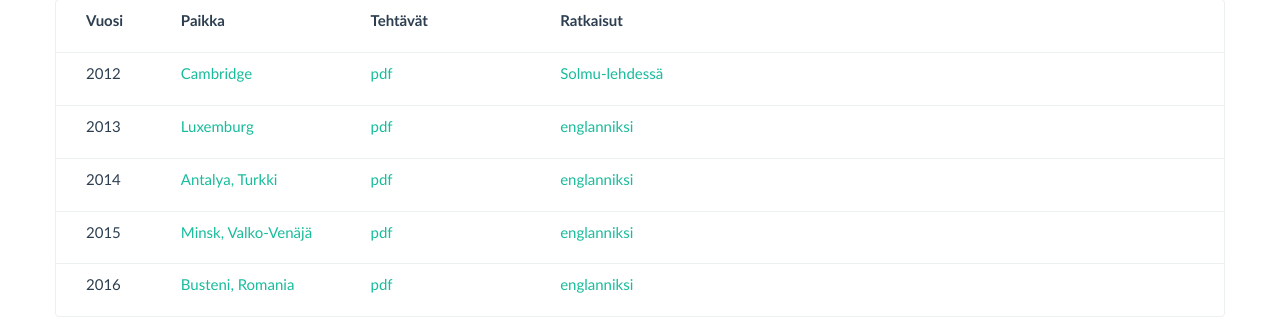
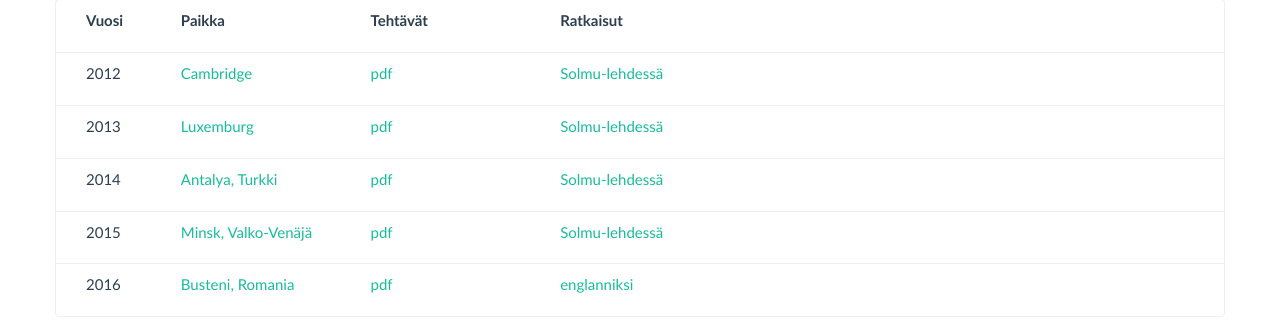
Before and after one commit to matematiikkakilpailut/matematiikkakilpailut.github.io, a Jekyll site: the page built from EGMO/index.md, in a window 1280 px wide. Shown: the part 563-893 px from the top of the page. Built offline with Jekyll 4.4.1, drawn with Linux system fonts in a browser that asks for light colours.

Commit message:
Update index.md

```diff
--- a/EGMO/index.md
+++ b/EGMO/index.md
@@ -14,15 +14,15 @@ kilpailut:
   - vuosi: "2013"
     paikka: "[Luxemburg](https://www.egmo.org/egmos/egmo2/)"
     tehtavat: "[pdf](EGMO_2013_suom.pdf)"
-    ratkaisut: "[englanniksi](https://www.egmo.org/egmos/egmo2/solutions.pdf)"
+    ratkaisut: "[Solmu-lehdessä](https://matematiikkalehtisolmu.fi/2013/3/egmo2013.pdf)"
   - vuosi: "2014"
     paikka: "[Antalya, Turkki](https://www.egmo.org/egmos/egmo3/)"
     tehtavat: "[pdf](EGMO_2014teht.pdf)"
-    ratkaisut: "[englanniksi](EGMO_2014sol.pdf)"
+    ratkaisut: "[Solmu-lehdessä](https://matematiikkalehtisolmu.fi/2014/3/egmo14.pdf)"
   - vuosi: "2015"
     paikka: "[Minsk, Valko-Venäjä](https://www.egmo.org/egmos/egmo4/)"
     tehtavat: "[pdf](EGMO_2015teht.pdf)"
-    ratkaisut: "[englanniksi](EGMO_2015sol.pdf)"
+    ratkaisut: "[Solmu-lehdessä](https://matematiikkalehtisolmu.fi/2015/3/egmo2015.pdf)"
   - vuosi: "2016"
     paikka: "[Busteni, Romania](https://www.egmo.org/egmos/egmo5/)"
     tehtavat: "[pdf](EGMO_2016teht.pdf)"
```
